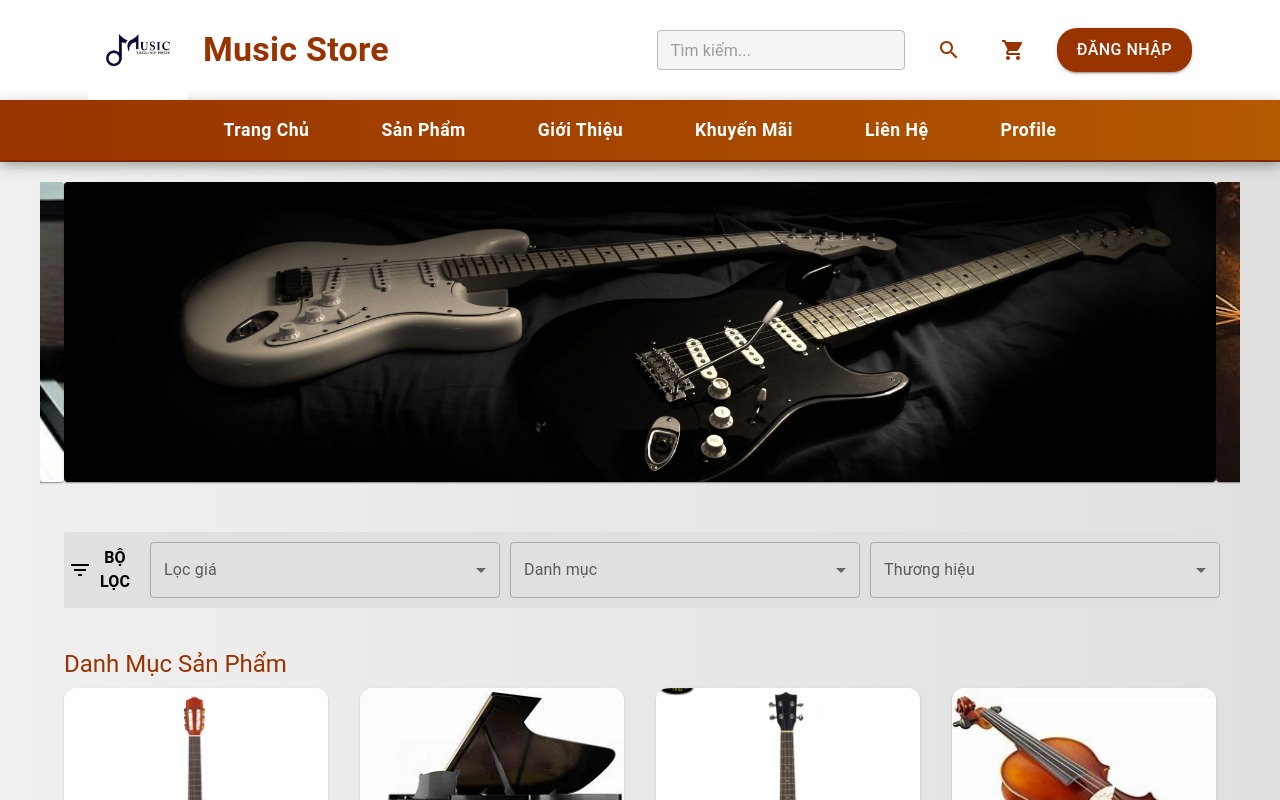
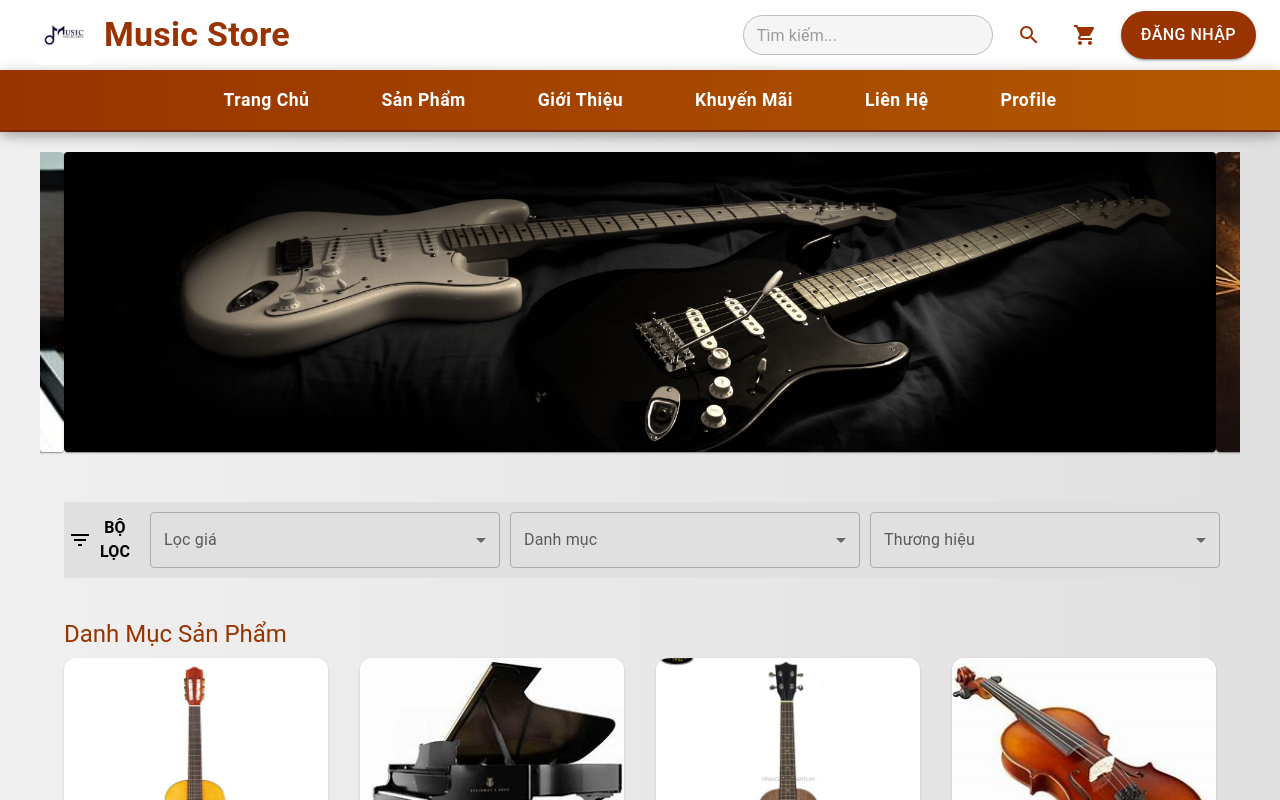
Before and after one commit to huutai243/musical-microservice-FE, a React (Create React App) app: page / in a window 1280 px wide. Shown: the top 800 px of the page. Built offline with nearby package versions, Linux system fonts and the light colour scheme; no server answers.

Commit message:
Header_Refactor

```diff
--- a/src/components/Header.js
+++ b/src/components/Header.js
@@ -1,5 +1,5 @@
 import React, { useState, useEffect, useRef } from 'react';
-import { AppBar, Toolbar, Typography, Button, Avatar, Menu, MenuItem, IconButton, Box, TextField, Container, Fade } from '@mui/material';
+import { AppBar, Toolbar, Typography, Button, Avatar, Menu, MenuItem, IconButton, Box, TextField, Container, Fade, Tooltip } from '@mui/material';
 import { useNavigate } from 'react-router-dom';
 import axios from 'axios';
 import SearchIcon from '@mui/icons-material/Search';
@@ -55,48 +55,113 @@ const Header = () => {
 
     return (
         <AppBar position="sticky" sx={{ backgroundColor: 'white', color: 'black', boxShadow: '0 4px 10px rgba(0, 0, 0, 0.1)', borderBottom: '2px solid #993300' }}>
-            <Container>
-                <Toolbar sx={{ justifyContent: 'space-between', alignItems: 'center' }}>
-                    <Box sx={{ display: 'flex', alignItems: 'center', cursor: 'pointer' }} onClick={() => navigate('/profile')}>
-                        <img src={logo} alt="Logo" style={{ height: '100px', marginRight: '15px', transition: 'all 0.3s' }} />
-                        <Typography variant="h4" sx={{ fontWeight: 'bold', color: '#993300', transition: 'all 0.3s' }}>Music Store</Typography>
+            <Container maxWidth="xl" disableGutters>
+        <Toolbar sx={{ paddingX: '16px', minHeight: '80px' }}>
+
+            {/* Logo - Căn sát trái */}
+            <Box
+                sx={{
+                    display: 'flex',
+                    alignItems: 'center',
+                    cursor: 'pointer',
+                    borderRadius: '12px',
+                    padding: '5px 10px',
+                    transition: '0.3s',
+                    '&:hover': { backgroundColor: '#f2f2f2' },
+                    flexGrow: 1, // Đẩy logo về trái tối đa
+                }}
+
+            >
+                <img src={logo} onClick={() => navigate('/')} alt="Logo" style={{ height: '60px', marginRight: '10px', borderRadius: '10px' }} />
+                <Typography onClick={() => navigate('/')}variant="h4" sx={{ fontWeight: 'bold', color: '#993300', transition: '0.3s' }}>
+                    Music Store
+                </Typography>
             </Box>
 
-                    <Box sx={{ display: 'flex', alignItems: 'center', gap: 3 }}>
+            {/* Nhóm tìm kiếm, giỏ hàng, avatar - Căn sát phải */}
+            <Box
+                sx={{
+                    display: 'flex',
+                    alignItems: 'center',
+                    gap: 2,
+                    flexShrink: 0, // Ngăn bị thu nhỏ
+                    justifyContent: 'flex-end',
+                }}
+            >
+                {/* Ô tìm kiếm - Cố định kích thước */}
                 <TextField
                     variant="outlined"
                     size="small"
                     placeholder="Tìm kiếm..."
                     value={searchQuery}
                     onChange={(e) => setSearchQuery(e.target.value)}
-                            sx={{ backgroundColor: '#f5f5f5', borderRadius: 1, '&:focus': { backgroundColor: 'white' } }}
+                    sx={{
+                        width: '250px', // Đảm bảo không bị thu nhỏ
+                        maxWidth: '100%', // Cho phép co dãn nếu cần
+                        backgroundColor: '#f5f5f5',
+                        borderRadius: '20px',
+                        '& .MuiOutlinedInput-root': { borderRadius: '20px' },
+                        '&:hover': { backgroundColor: '#e8e8e8' },
+                    }}
                 />
+
+                {/* Nút tìm kiếm */}
+                <Tooltip title="Tìm kiếm">
                     <IconButton color="inherit" sx={{ color: '#993300', '&:hover': { color: '#7a2600' } }}>
                         <SearchIcon />
                     </IconButton>
+                </Tooltip>
+
+                {/* Nút giỏ hàng */}
+                <Tooltip title="Giỏ hàng">
                     <IconButton color="inherit" sx={{ color: '#993300', '&:hover': { color: '#7a2600' } }}>
                         <ShoppingCartIcon />
                     </IconButton>
+                </Tooltip>
 
+                {/* Avatar người dùng */}
                 {user ? (
                     <>
+                        <Tooltip title="Tài khoản">
                             <IconButton onClick={handleMenuOpen}>
                                 <Avatar src={user.photoURL} alt={user.displayName} sx={{ width: 50, height: 50, transition: '0.3s', '&:hover': { transform: 'scale(1.1)' } }} />
                             </IconButton>
+                        </Tooltip>
                         <Menu
                             anchorEl={anchorEl}
                             open={Boolean(anchorEl)}
                             onClose={handleMenuClose}
                             TransitionComponent={Fade}
+                            sx={{ '& .MuiMenu-paper': { borderRadius: '12px', padding: '5px' } }}
                         >
-                                    <MenuItem onClick={() => { navigate('/profile'); handleMenuClose(); }}>
+                            <MenuItem
+                                onClick={() => { navigate('/profile'); handleMenuClose(); }}
+                                sx={{ borderRadius: '8px', '&:hover': { backgroundColor: '#f5f5f5' } }}
+                            >
                                 Thông tin cá nhân
                             </MenuItem>
-                                    <MenuItem onClick={handleLogout}>Đăng xuất</MenuItem>
+                            <MenuItem
+                                onClick={handleLogout}
+                                sx={{ borderRadius: '8px', '&:hover': { backgroundColor: '#f5f5f5' } }}
+                            >
+                                Đăng xuất
+                            </MenuItem>
                         </Menu>
                     </>
                 ) : (
-                            <Button variant="contained" href="/login" sx={{ bgcolor: '#993300', borderRadius: 5, '&:hover': { bgcolor: '#7a2600' }, color: 'white', fontSize: '1rem', padding: '8px 20px' }}>
+                    <Button
+                        variant="contained"
+                        href="/login"
+                        sx={{
+                            bgcolor: '#993300',
+                            borderRadius: '25px',
+                            minWidth: '130px', // Giữ kích thước nút đăng nhập ổn định
+                            padding: '10px 20px',
+                            fontSize: '1rem',
+                            '&:hover': { bgcolor: '#7a2600' },
+                            color: 'white',
+                        }}
+                    >
                         Đăng Nhập
                     </Button>
                 )}
--- a/src/pages/Home.js
+++ b/src/pages/Home.js
@@ -51,12 +51,10 @@ const Home = () => {
     };
 
     return (
+
         <div style={{ background: 'linear-gradient(to right, #f0f0f0, #e0e0e0)', minHeight: '100vh' }}>
             <div>
                 <Header />
-
-
-
                 {/* Banner */}
                 <Container maxWidth="lg" style={{ marginTop: 20, textAlign: "center", position: "relative", overflow: "hidden" }}
                     onMouseEnter={() => setHovered(true)}
```
Lines whose indentation alone changed are shown as unchanged.
